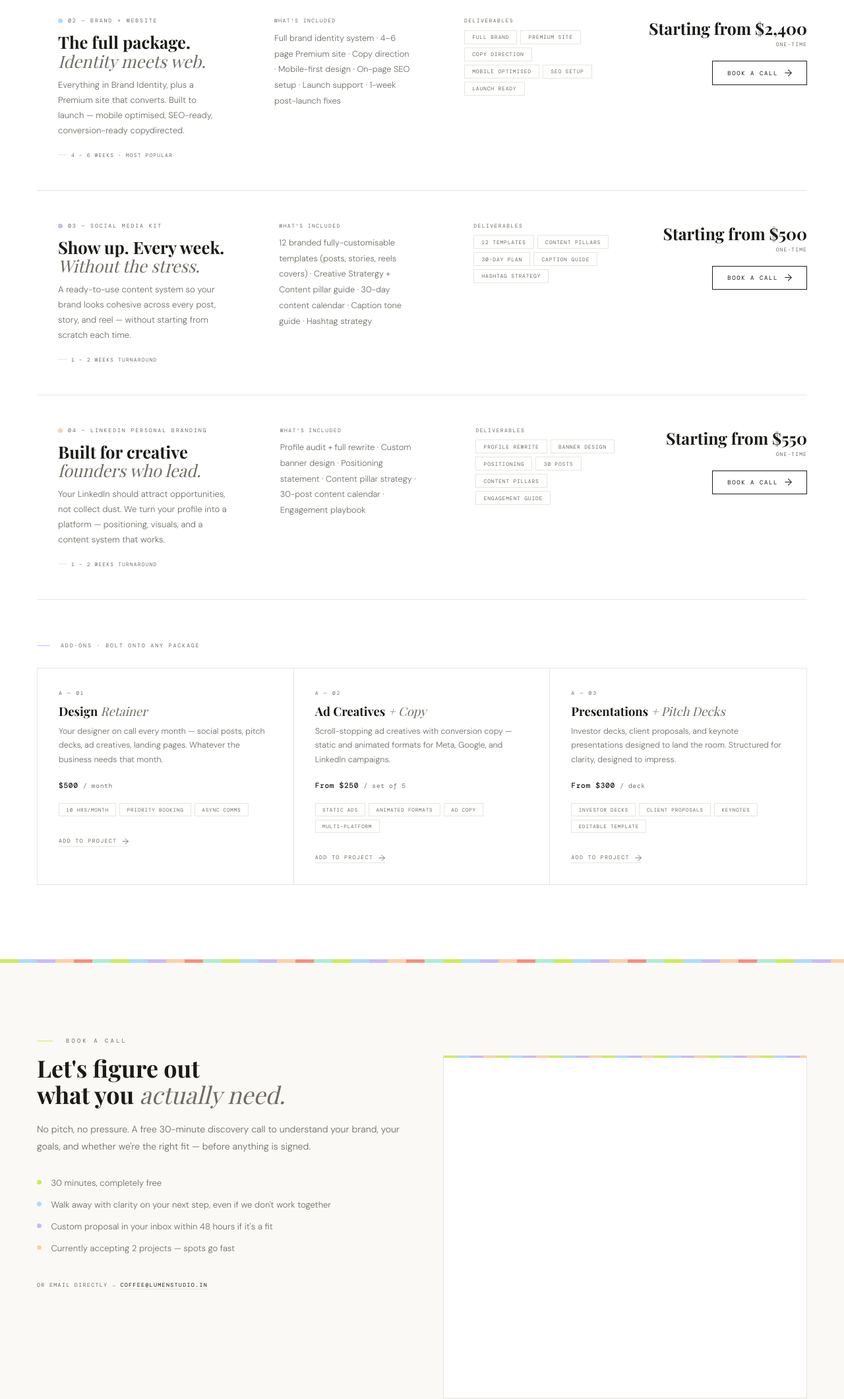
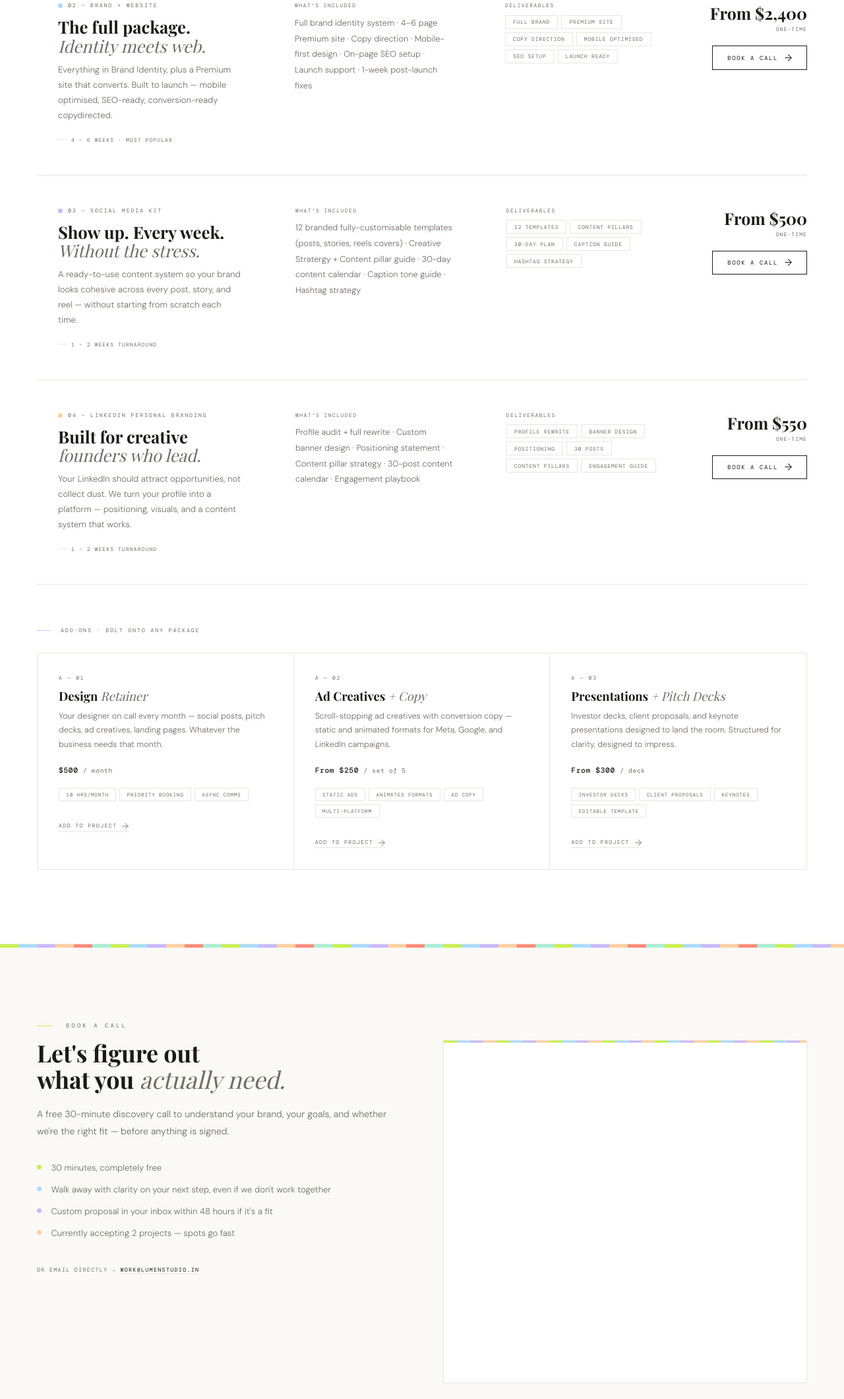
Before and after one commit to Balorstomp/lumen-studio-co, a plain HTML site: page index.html in a window 1280 px wide. Shown: the part 1438-3558 px from the top of the page at 66% size. Drawn offline with nearby package versions, Linux system fonts and the light colour scheme; a script that the page names is missing; a web font is replaced by a local one.

Commit message:
Update index.html

```diff
--- a/index.html
+++ b/index.html
@@ -689,7 +689,7 @@ footer{
         </div>
       </div>
       <div class="svc-col-right">
-        <div class="svc-price">Starting from $1200<small>one-time</small></div>
+        <div class="svc-price">From $1200<small>one-time</small></div>
         <a href="https://cal.com/lumen-studio-co/discoverycall" target="_blank" class="svc-cta"><span>Book a call</span><svg width="11" height="11" viewBox="0 0 14 14" fill="none"><path d="M1 7H13M7 1L13 7L7 13" stroke="currentColor" stroke-width="1.3" stroke-linecap="round"/></svg></a>
       </div>
     </div>
@@ -718,7 +718,7 @@ footer{
         </div>
       </div>
       <div class="svc-col-right">
-        <div class="svc-price">Starting from $2,400<small>one-time</small></div>
+        <div class="svc-price">From $2,400<small>one-time</small></div>
         <a href="https://cal.com/lumen-studio-co/discoverycall" target="_blank" class="svc-cta"><span>Book a call</span><svg width="11" height="11" viewBox="0 0 14 14" fill="none"><path d="M1 7H13M7 1L13 7L7 13" stroke="currentColor" stroke-width="1.3" stroke-linecap="round"/></svg></a>
       </div>
     </div>
@@ -746,7 +746,7 @@ footer{
         </div>
       </div>
       <div class="svc-col-right">
-        <div class="svc-price">Starting from $500<small>one-time</small></div>
+        <div class="svc-price">From $500<small>one-time</small></div>
         <a href="https://cal.com/lumen-studio-co/discoverycall" target="_blank" class="svc-cta"><span>Book a call</span><svg width="11" height="11" viewBox="0 0 14 14" fill="none"><path d="M1 7H13M7 1L13 7L7 13" stroke="currentColor" stroke-width="1.3" stroke-linecap="round"/></svg></a>
       </div>
     </div>
@@ -775,7 +775,7 @@ footer{
         </div>
       </div>
       <div class="svc-col-right">
-        <div class="svc-price">Starting from $550<small>one-time</small></div>
+        <div class="svc-price">From $550<small>one-time</small></div>
         <a href="https://cal.com/lumen-studio-co/discoverycall" target="_blank" class="svc-cta"><span>Book a call</span><svg width="11" height="11" viewBox="0 0 14 14" fill="none"><path d="M1 7H13M7 1L13 7L7 13" stroke="currentColor" stroke-width="1.3" stroke-linecap="round"/></svg></a>
       </div>
     </div>
@@ -843,14 +843,14 @@ footer{
   <div class="booking-inner">
     <div class="booking-left reveal">
       <h2 class="booking-title">Let's figure out<br>what you <em>actually need.</em></h2>
-      <p class="booking-desc">No pitch, no pressure. A free 30-minute discovery call to understand your brand, your goals, and whether we're the right fit — before anything is signed.</p>
+      <p class="booking-desc">A free 30-minute discovery call to understand your brand, your goals, and whether we're the right fit — before anything is signed.</p>
       <div class="booking-facts">
         <div class="booking-fact"><div class="booking-fact-dot" style="background:var(--lime)"></div>30 minutes, completely free</div>
         <div class="booking-fact"><div class="booking-fact-dot" style="background:var(--sky)"></div>Walk away with clarity on your next step, even if we don't work together</div>
         <div class="booking-fact"><div class="booking-fact-dot" style="background:var(--lav)"></div>Custom proposal in your inbox within 48 hours if it's a fit</div>
         <div class="booking-fact"><div class="booking-fact-dot" style="background:var(--peach)"></div>Currently accepting 2 projects — spots go fast</div>
       </div>
-      <p style="font-family:'DM Mono',monospace;font-size:0.52rem;letter-spacing:0.16em;text-transform:uppercase;color:var(--ink2)">Or email directly → <a href="mailto:work@lumenstudio.in" style="color:var(--ink);text-decoration:none;border-bottom:1px solid var(--border)">coffee@lumenstudio.in</a></p>
+      <p style="font-family:'DM Mono',monospace;font-size:0.52rem;letter-spacing:0.16em;text-transform:uppercase;color:var(--ink2)">Or email directly → <a href="mailto:work@lumenstudio.in" style="color:var(--ink);text-decoration:none;border-bottom:1px solid var(--border)">work@lumenstudio.in</a></p>
     </div>
     <div class="booking-calendar reveal" style="animation-delay:0.1s">
       <!-- Cal.com inline embed -->
@@ -947,7 +947,7 @@ footer{
   </div>
   <h2 class="cta-heading reveal">Your brand deserves<br>to <em>glow.</em></h2>
   <p class="cta-sub reveal">Let's build something you're actually proud of.</p>
-  <a href="mailto:work@lumenstudio.in" class="cta-email reveal">coffee@lumenstudio.in</a>
+  <a href="mailto:work@lumenstudio.in" class="cta-email reveal">work@lumenstudio.in</a>
 </section>
 
 <!-- FOOTER -->
```
